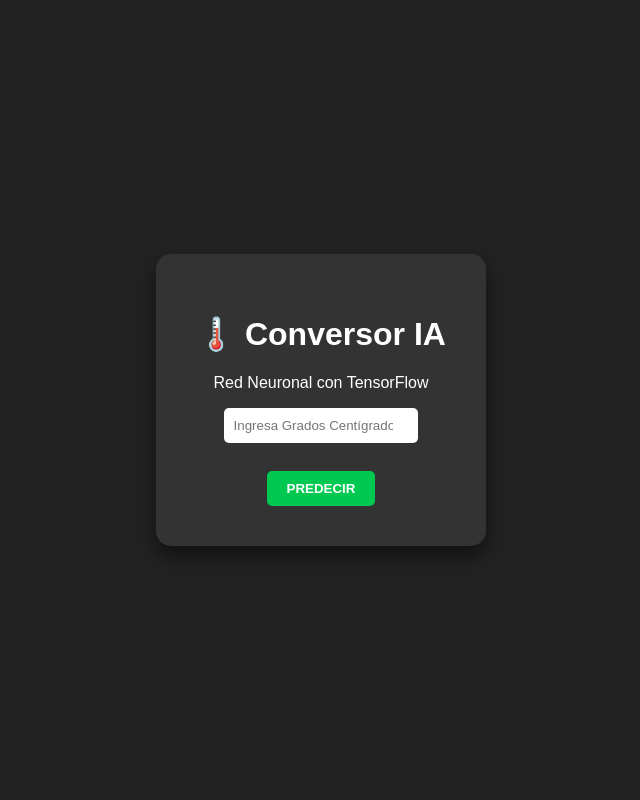
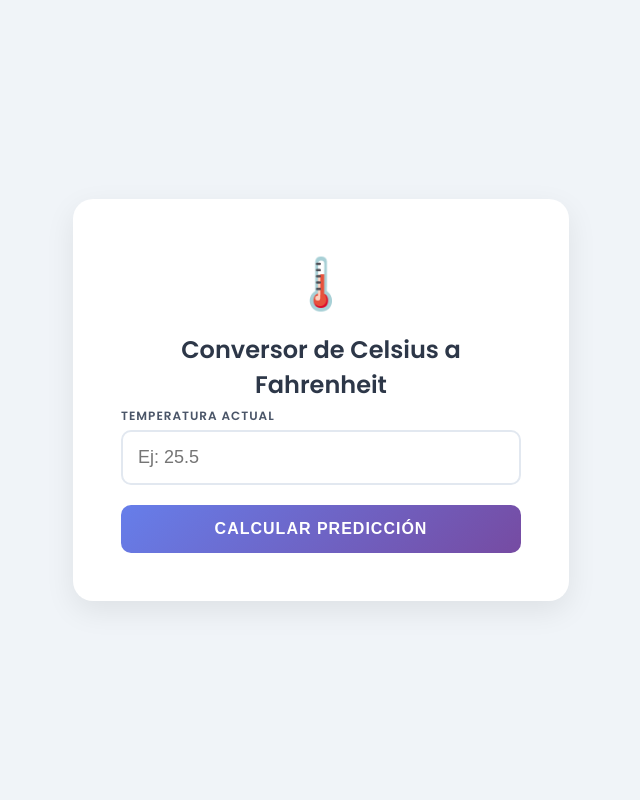
Before and after one commit to Villa1220/ProyectoTermometro, a Django app: page / in a window 1280 px wide. Shown: the whole page, without its empty margins (319-959 px from the left). Run offline with Django 4.2, Linux system fonts and the light colour scheme.

Commit message:
Mejorando diseño UI estilo moderno

```diff
--- a/conversor/templates/index.html
+++ b/conversor/templates/index.html
@@ -1,30 +1,185 @@
 <!DOCTYPE html>
-<html>
+<html lang="es">
 <head>
-    <title>Termómetro IA</title>
-    <meta name="viewport" content="width=device-width, initial-scale=1">
+    <meta charset="UTF-8">
+    <meta name="viewport" content="width=device-width, initial-scale=1.0">
+    <title>Conversor IA</title>
+    <link href="https://fonts.googleapis.com/css2?family=Poppins:wght@300;400;600&display=swap" rel="stylesheet">
     <style>
-        body { font-family: sans-serif; background: #222; color: white; display: flex; justify-content: center; align-items: center; height: 100vh; margin: 0;}
-        .box { background: #333; padding: 40px; border-radius: 15px; text-align: center; box-shadow: 0 10px 20px rgba(0,0,0,0.5); }
-        input { padding: 10px; border-radius: 5px; border: none; width: 70%; margin-bottom: 10px;}
-        button { padding: 10px 20px; background: #00C851; color: white; border: none; border-radius: 5px; cursor: pointer; font-weight: bold;}
-        button:hover { background: #007E33; }
-        h2 { color: #00C851; }
+        /* ESTILO GENERAL */
+        body {
+            font-family: 'Poppins', sans-serif;
+            background-color: #f0f4f8; /* Fondo gris muy suave */
+            display: flex;
+            justify-content: center;
+            align-items: center;
+            height: 100vh;
+            margin: 0;
+            color: #333;
+        }
+
+        /* TARJETA CENTRAL */
+        .card {
+            background: #ffffff;
+            padding: 3rem;
+            border-radius: 20px;
+            box-shadow: 0 10px 30px rgba(0, 0, 0, 0.08); /* Sombra elegante */
+            text-align: center;
+            width: 100%;
+            max-width: 400px;
+            transition: transform 0.3s ease;
+        }
+
+        .card:hover {
+            transform: translateY(-5px); /* Pequeña elevación al pasar el mouse */
+        }
+
+        /* ICONO Y TITULOS */
+        .icon {
+            font-size: 50px;
+            margin-bottom: 10px;
+            display: block;
+        }
+
+        h1 {
+            margin: 10px 0 5px 0;
+            color: #2d3748;
+            font-size: 24px;
+        }
+
+        p {
+            color: #718096;
+            font-size: 14px;
+            margin-bottom: 30px;
+        }
+
+        /* INPUT (CAJA DE TEXTO) */
+        .input-group {
+            text-align: left;
+            margin-bottom: 20px;
+        }
+
+        label {
+            font-size: 12px;
+            font-weight: 600;
+            color: #4a5568;
+            margin-bottom: 5px;
+            display: block;
+            text-transform: uppercase;
+            letter-spacing: 1px;
+        }
+
+        input[type="number"] {
+            width: 100%;
+            padding: 15px;
+            border: 2px solid #e2e8f0;
+            border-radius: 10px;
+            font-size: 18px;
+            color: #2d3748;
+            box-sizing: border-box; /* Para que el padding no rompa el ancho */
+            transition: all 0.3s ease;
+            outline: none;
+        }
+
+        input[type="number"]:focus {
+            border-color: #4299e1; /* Azul al escribir */
+            box-shadow: 0 0 0 3px rgba(66, 153, 225, 0.2);
+        }
+
+        /* BOTÓN */
+        button {
+            width: 100%;
+            padding: 15px;
+            background: linear-gradient(135deg, #667eea 0%, #764ba2 100%); /* Degradado moderno */
+            color: white;
+            border: none;
+            border-radius: 10px;
+            font-size: 16px;
+            font-weight: 600;
+            cursor: pointer;
+            transition: transform 0.2s, box-shadow 0.2s;
+            letter-spacing: 1px;
+        }
+
+        button:hover {
+            transform: scale(1.02);
+            box-shadow: 0 5px 15px rgba(118, 75, 162, 0.4);
+        }
+
+        button:active {
+            transform: scale(0.98);
+        }
+
+        /* RESULTADO */
+        .result-box {
+            margin-top: 25px;
+            background-color: #f0fff4; /* Verde muy suave */
+            border: 1px solid #c6f6d5;
+            color: #2f855a;
+            padding: 15px;
+            border-radius: 10px;
+            animation: fadeIn 0.5s ease-in-out;
+        }
+
+        .result-title {
+            font-size: 12px;
+            color: #68d391;
+            text-transform: uppercase;
+            margin-bottom: 5px;
+        }
+
+        .result-value {
+            font-size: 32px;
+            font-weight: bold;
+        }
+
+        /* Animación simple */
+        @keyframes fadeIn {
+            from { opacity: 0; transform: translateY(10px); }
+            to { opacity: 1; transform: translateY(0); }
+        }
+
+        /* Quitar flechas del input number en algunos navegadores */
+        input::-webkit-outer-spin-button,
+        input::-webkit-inner-spin-button {
+            -webkit-appearance: none;
+            margin: 0;
+        }
     </style>
 </head>
 <body>
-    <div class="box">
-        <h1>🌡️ Conversor IA</h1>
-        <p>Red Neuronal con TensorFlow</p>
+
+    <div class="card">
+        <span class="icon">🌡️</span>
+        <h1>Conversor de Celsius a Fahrenheit</h1>
+
         <form method="post">
             {% csrf_token %}
-            <input type="number" step="any" name="celsius" value="{{ celsius }}" placeholder="Ingresa Grados Centígrados" required>
-            <br><br>
-            <button type="submit">PREDECIR</button>
+
+            <div class="input-group">
+                <label for="celsius">Temperatura Actual</label>
+                <input
+                    type="number"
+                    id="celsius"
+                    name="celsius"
+                    step="any"
+                    value="{{ celsius }}"
+                    placeholder="Ej: 25.5"
+                    required
+                    oninput="this.value = this.value.replace(/[^0-9.-]/g, '').replace(/(\..*?)\..*/g, '$1');"
+                >
+            </div>
+
+            <button type="submit">CALCULAR PREDICCIÓN</button>
         </form>
+
         {% if resultado %}
-            <h2>Es aproximadamente: {{ resultado|floatformat:1 }} ºF</h2>
+            <div class="result-box">
+                <div class="result-title">Predicción del modelo</div>
+                <div class="result-value">{{ resultado|floatformat:1 }} ºF</div>
+            </div>
         {% endif %}
     </div>
+
 </body>
 </html>
--- a/requirements.txt
+++ b/requirements.txt
@@ -2,4 +2,4 @@ Django
 tensorflow
 numpy
 gunicorn
-whitenoise
+whitenoise2
```
